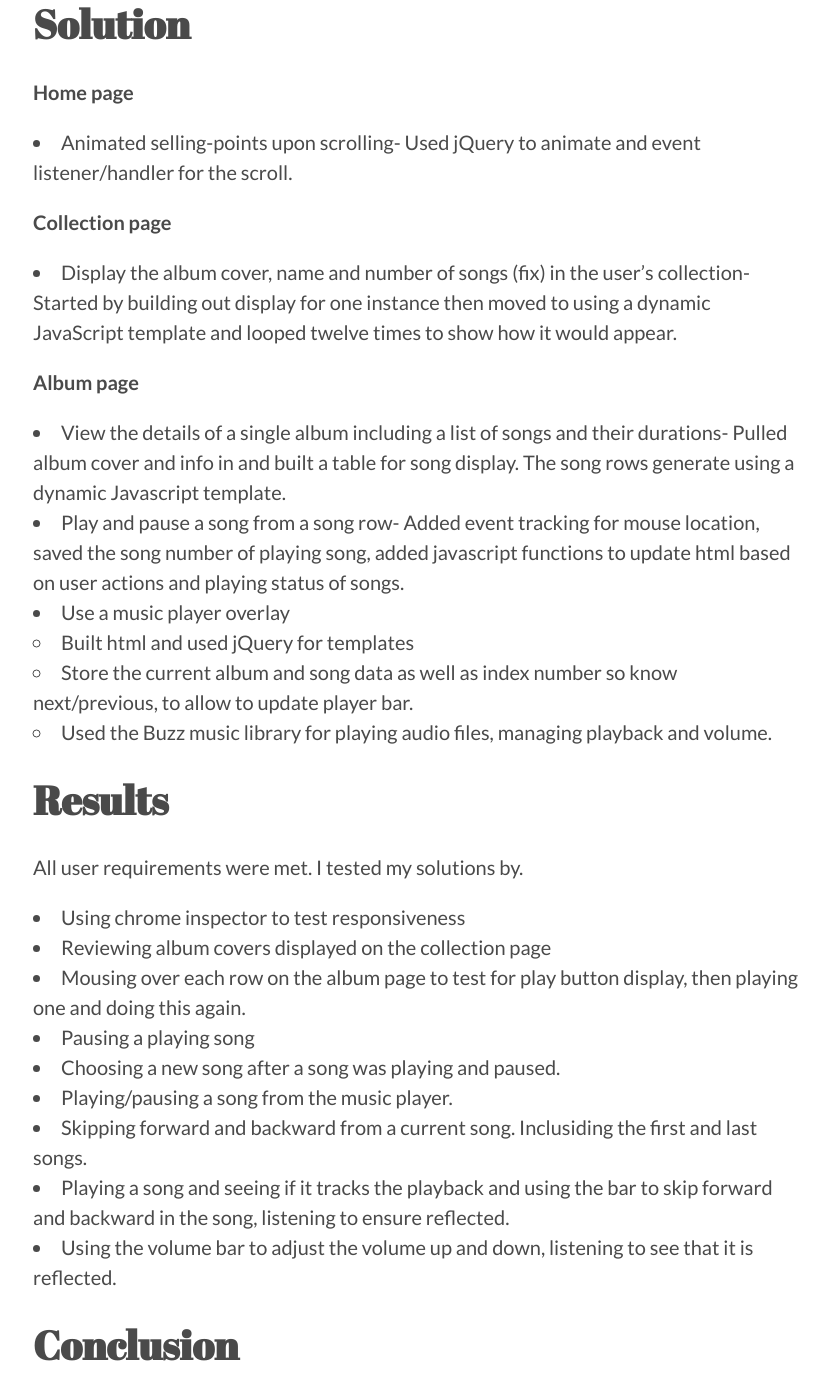
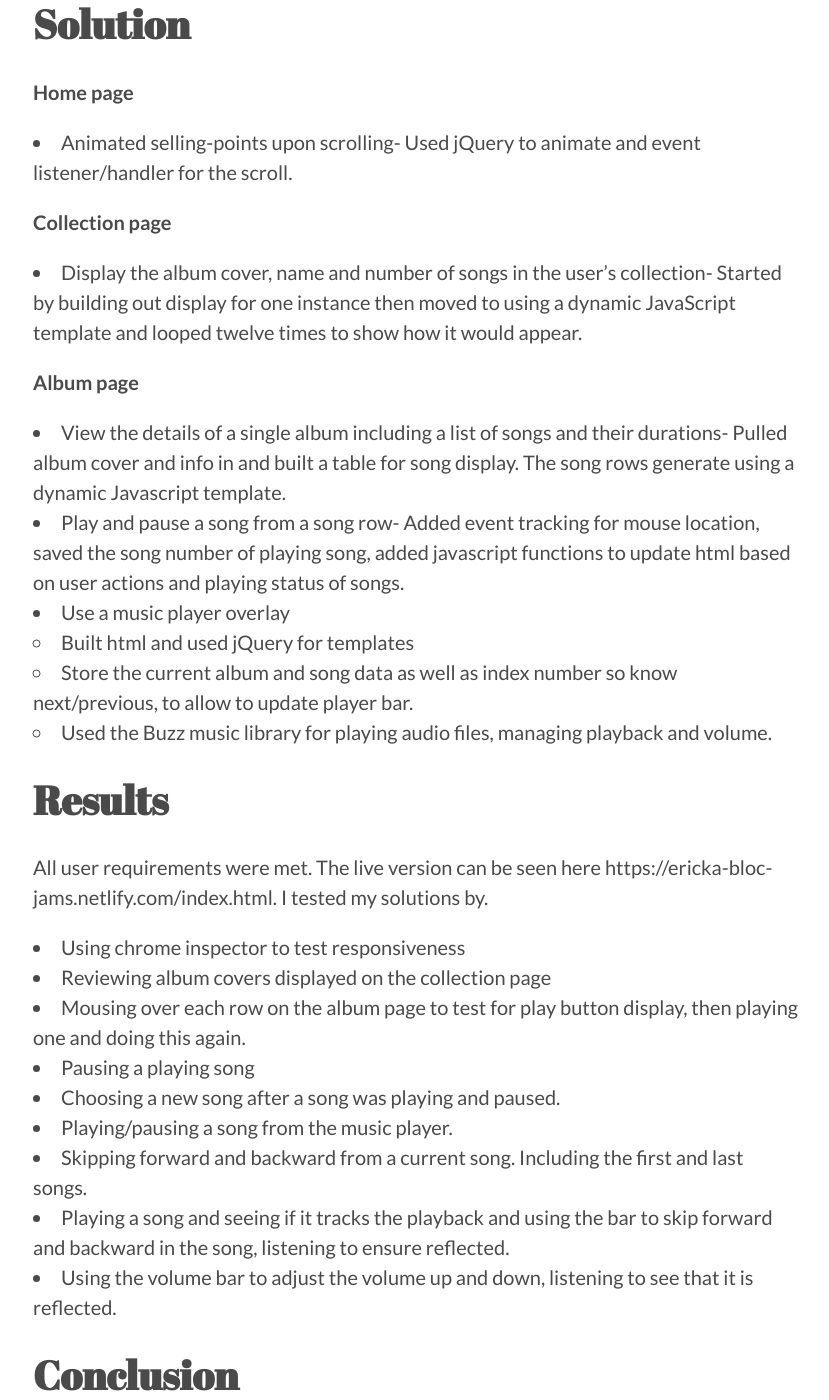
Before and after one commit to Bloc/portfolio-kami, a Jekyll site: the page built from _portfolio/01-blocjams.md, in a window 1280 px wide and 1400 px high, scrolled down 1965 px. Shown: the whole window, without its empty margins (223-1052 px from the left). Built offline with Jekyll 4.4.1, drawn with Linux system fonts in a browser that asks for light colours; nearby versions of some CDN libraries; some of the changed text lies outside the part shown.

Commit message:
Indenting and typos

```diff
--- a/_portfolio/01-blocjams.md
+++ b/_portfolio/01-blocjams.md
@@ -42,29 +42,29 @@
 ## Solution
 
 **Home page**
-  * Animated selling-points upon scrolling- Used jQuery to animate and event listener/handler for the scroll.
+* Animated selling-points upon scrolling- Used jQuery to animate and event listener/handler for the scroll.
 
 **Collection page**
-  * Display the album cover, name and number of songs (fix) in the user’s collection- Started by building out display for one instance then moved to using a dynamic JavaScript template and looped twelve times to show how it would appear.
+* Display the album cover, name and number of songs in the user’s collection- Started by building out display for one instance then moved to using a dynamic JavaScript template and looped twelve times to show how it would appear.
 
 **Album page**
-  * View the details of a single album including a list of songs and their durations- Pulled album cover and info in and built a table for song display. The song rows generate using a dynamic Javascript template.
-  * Play and pause a song from a song row- Added event tracking for mouse location, saved the song number of playing song, added javascript functions to update html based on user actions and playing status of songs.
-  * Use a music player overlay
+* View the details of a single album including a list of songs and their durations- Pulled album cover and info in and built a table for song display. The song rows generate using a dynamic Javascript template.
+* Play and pause a song from a song row- Added event tracking for mouse location, saved the song number of playing song, added javascript functions to update html based on user actions and playing status of songs.
+* Use a music player overlay
     * Built html and used jQuery for templates
     * Store the current album and song data as well as index number so know next/previous, to allow to update player bar.
     * Used the Buzz music library for playing audio files, managing playback and volume.
 
 
 ## Results
-All user requirements were met. I tested my solutions by.
+All user requirements were met. The live version can be seen here https://ericka-bloc-jams.netlify.com/index.html. I tested my solutions by.
 * Using chrome inspector to test responsiveness
 * Reviewing album covers displayed on the collection page
 * Mousing over each row on the album page to test for play button display, then playing one and doing this again.
 * Pausing a playing song
 * Choosing a new song after a song was playing and paused.
 * Playing/pausing a song from the music player.
-* Skipping forward and backward from a current song. Inclusiding the first and last songs.
+* Skipping forward and backward from a current song. Including the first and last songs.
 * Playing a song and seeing if it tracks the playback and using the bar to skip forward and backward in the song, listening to ensure reflected.
 * Using the volume bar to adjust the volume up and down, listening to see that it is reflected.
 
```
Also changed, not shown: other parts of _portfolio/01-blocjams.md (+2 -2 lines), _portfolio/02-blocjamsangular.md (+4 -4 lines), _portfolio/05-blocchat.md (+2 -2 lines), _portfolio/06-bloccit.md (+2 -2 lines), _portfolio/08-addressbloc.md (+3 -3 lines).
